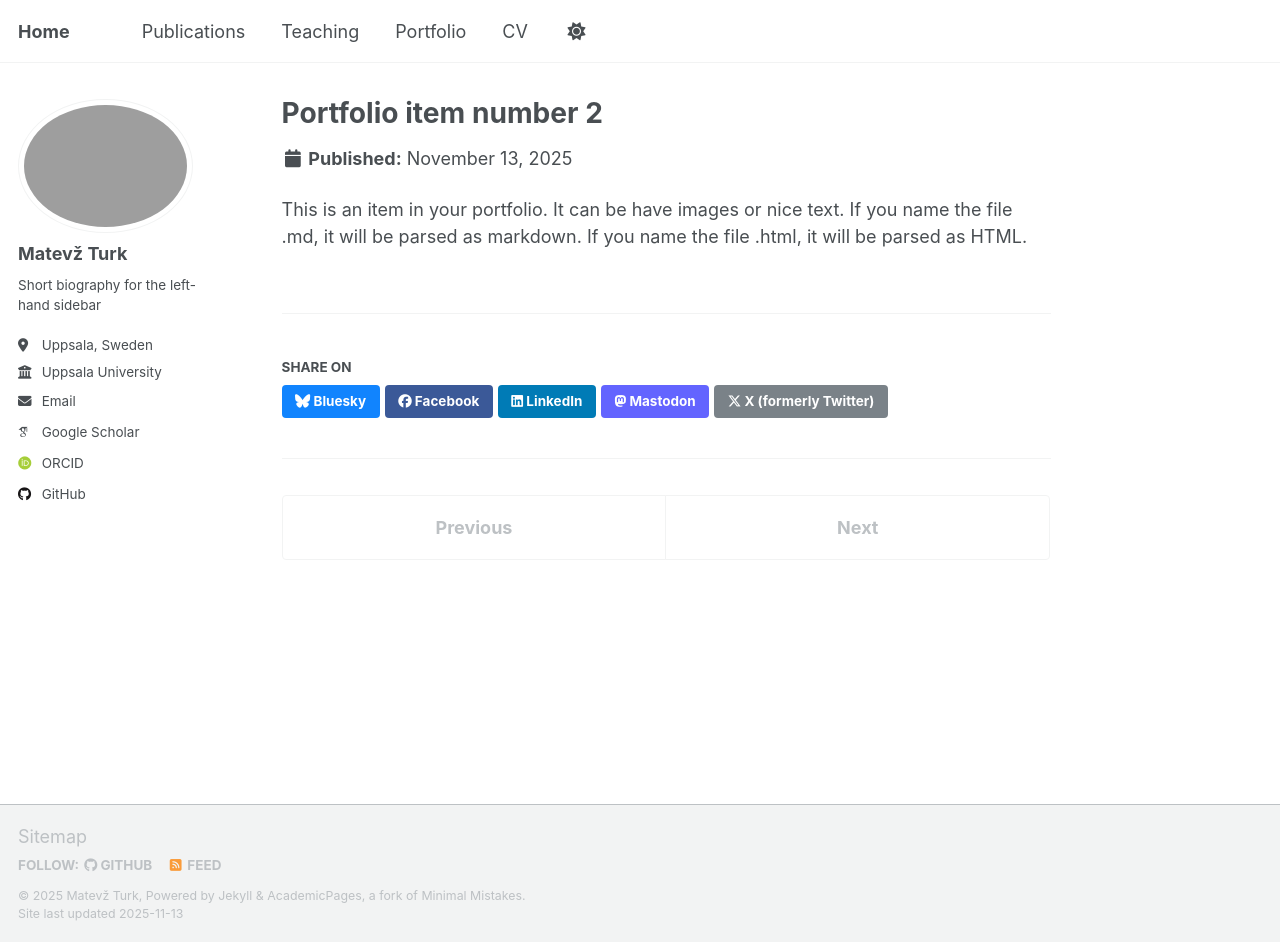
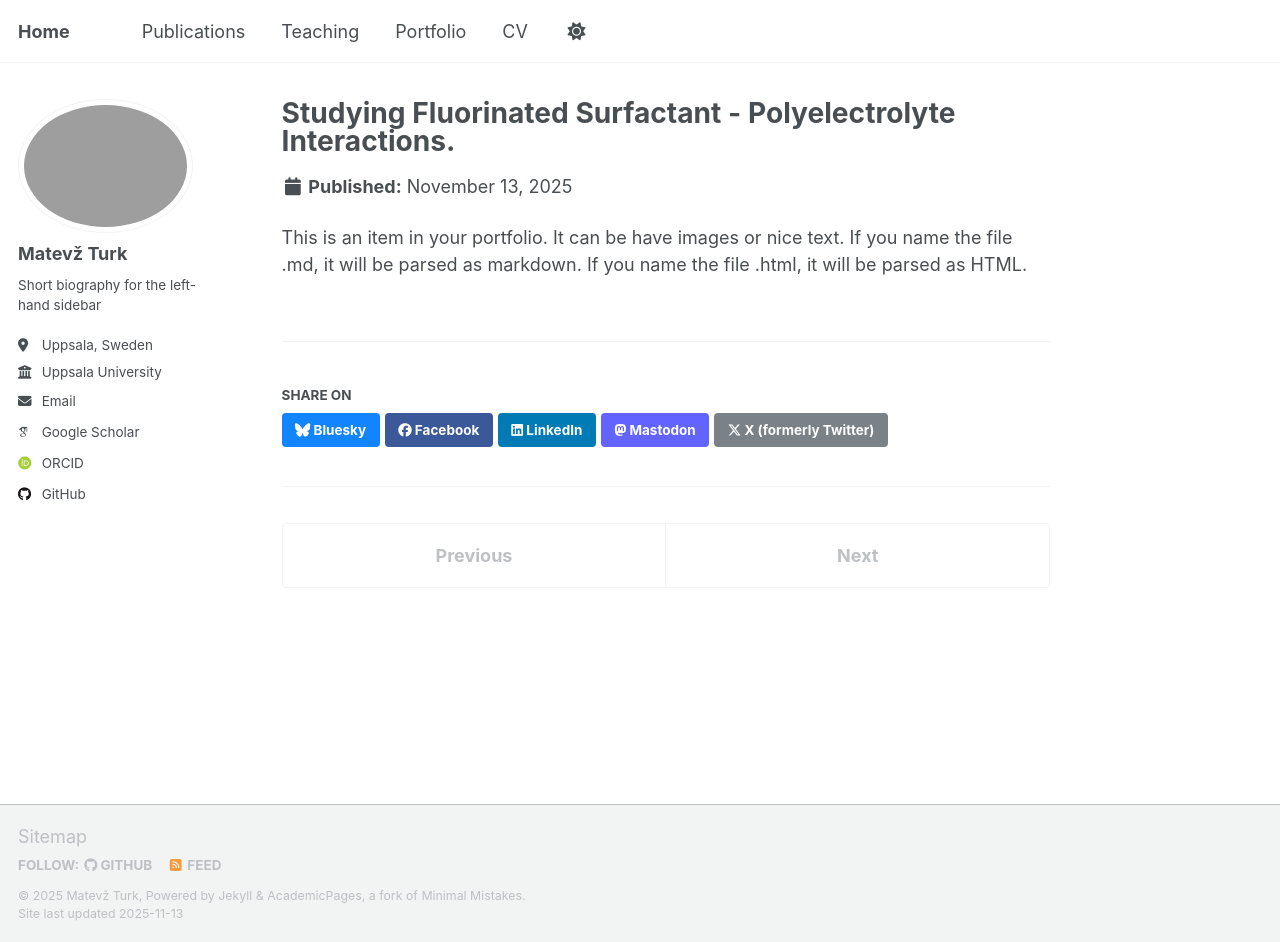
Before and after one commit to MatevzTurk/MatevzTurk.github.io, a Jekyll site: the page built from _portfolio/portfolio-2.html, in a window 1280 px wide and 942 px high. Built offline with Jekyll 4.4.1, drawn with Linux system fonts in a browser that asks for light colours; some web fonts are replaced; a script that is not in the unit is left out.

Commit message:
Update portfolio-2.html

```diff
--- a/_portfolio/portfolio-2.html
+++ b/_portfolio/portfolio-2.html
@@ -1,6 +1,6 @@
 ---
-title: "Portfolio item number 2"
-excerpt: "Short description of portfolio item number 2 <br/><img src='/images/500x300.png'>"
+title: "Studying Fluorinated Surfactant - Polyelectrolyte Interactions."
+excerpt: "Short description of portfolio item number 2 <br/><img src='/images/Masters.png'>"
 collection: portfolio
 ---
 
```
